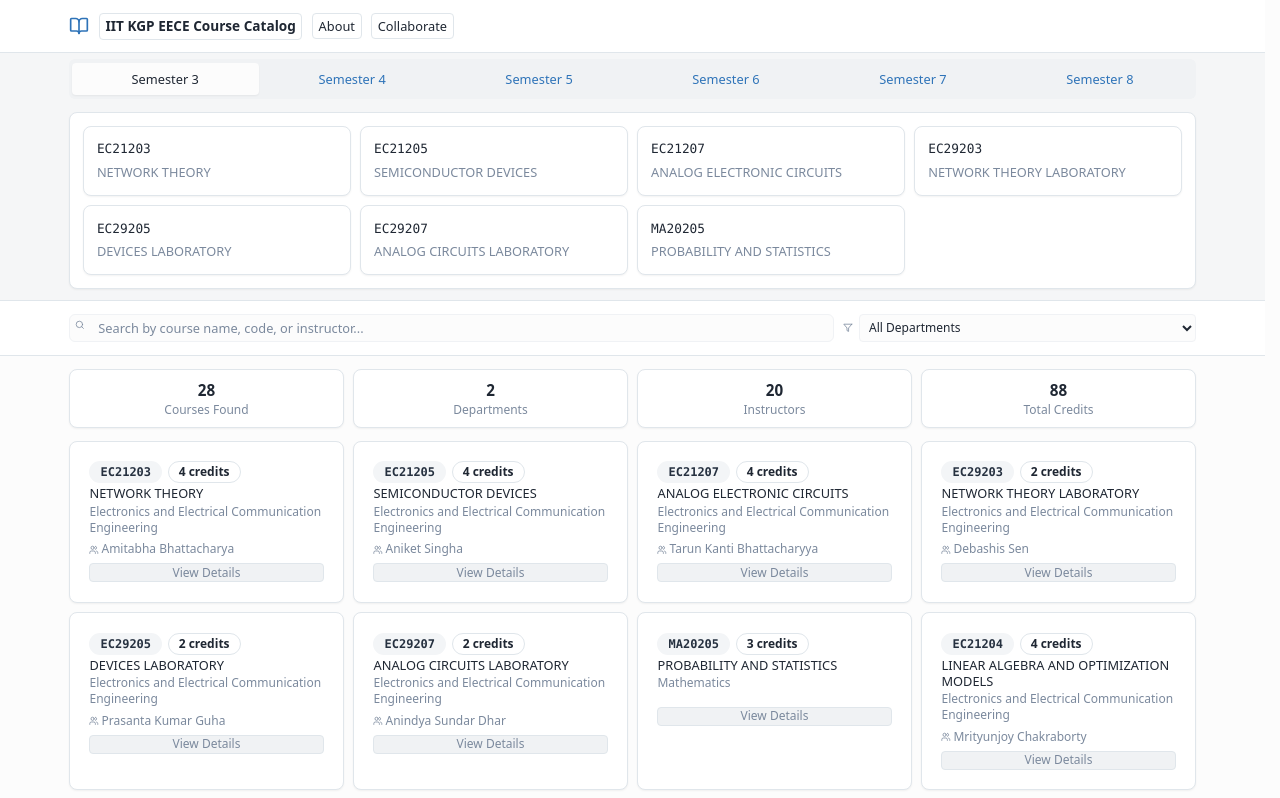
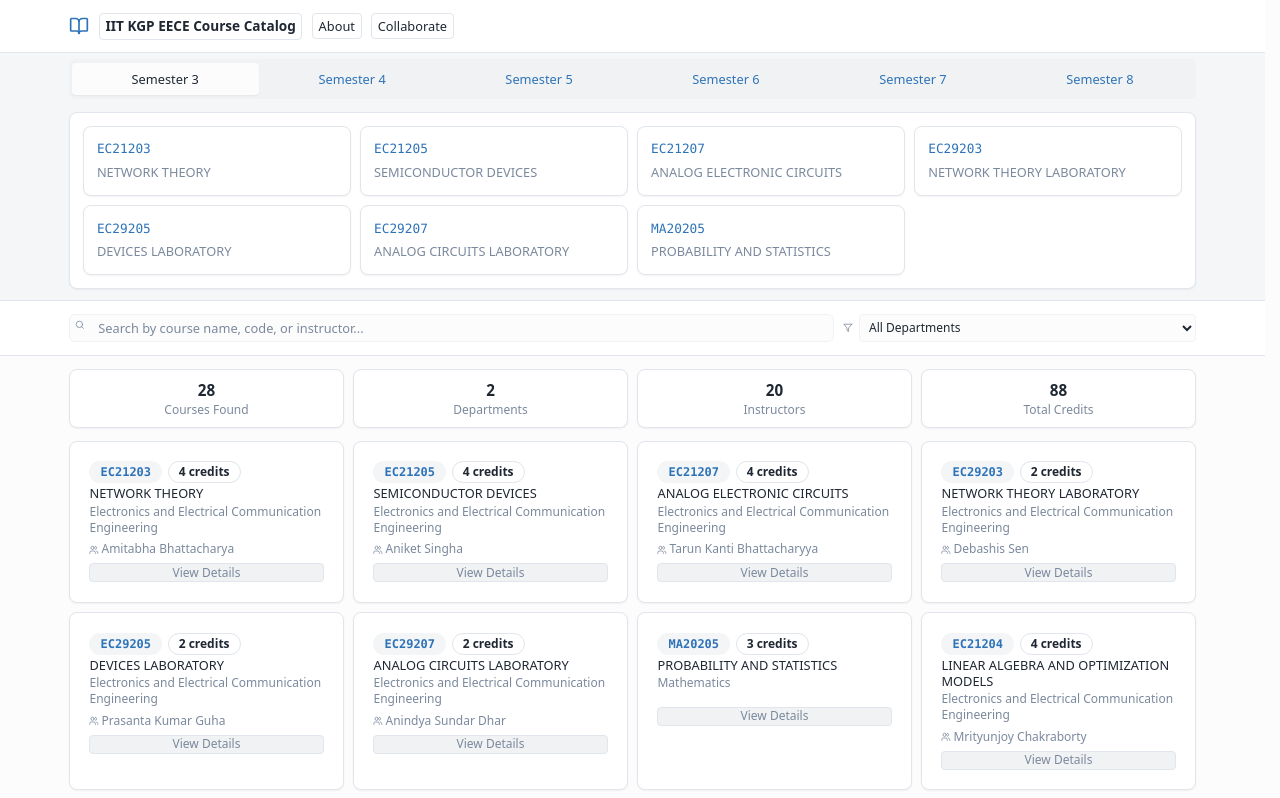
Before and after one commit to aaryans-tech-conclave/course-condensed-campus, a React (Vite) app: page / in a window 1280 px wide. Shown: the top 798 px of the page. Built offline with nearby package versions, Linux system fonts and the light colour scheme.

Commit message:
layout edit

```diff
--- a/src/components/CourseCard.tsx
+++ b/src/components/CourseCard.tsx
@@ -16,7 +16,7 @@ export function CourseCard({ course, onViewDetails }: CourseCardProps) {
         <div className="flex items-start justify-between gap-2">
           <div className="min-w-0 flex-1">
             <div className="flex items-center gap-2 mb-1">
-              <Badge variant="secondary" className="text-xs font-mono">
+              <Badge variant="secondary" className="text-xs font-mono text-primary">
                 {course.code}
               </Badge>
               <Badge variant="outline" className="text-xs">
--- a/src/pages/Index.tsx
+++ b/src/pages/Index.tsx
@@ -88,7 +88,7 @@ const Index = () => {
         >
           <CardContent className="p-4">
             <div className="space-y-1">
-              <div className="font-mono text-sm font-medium">
+              <div className="font-mono text-sm font-medium text-primary">
                 {course.code}
               </div>
               <div className="text-sm text-muted-foreground">
```
